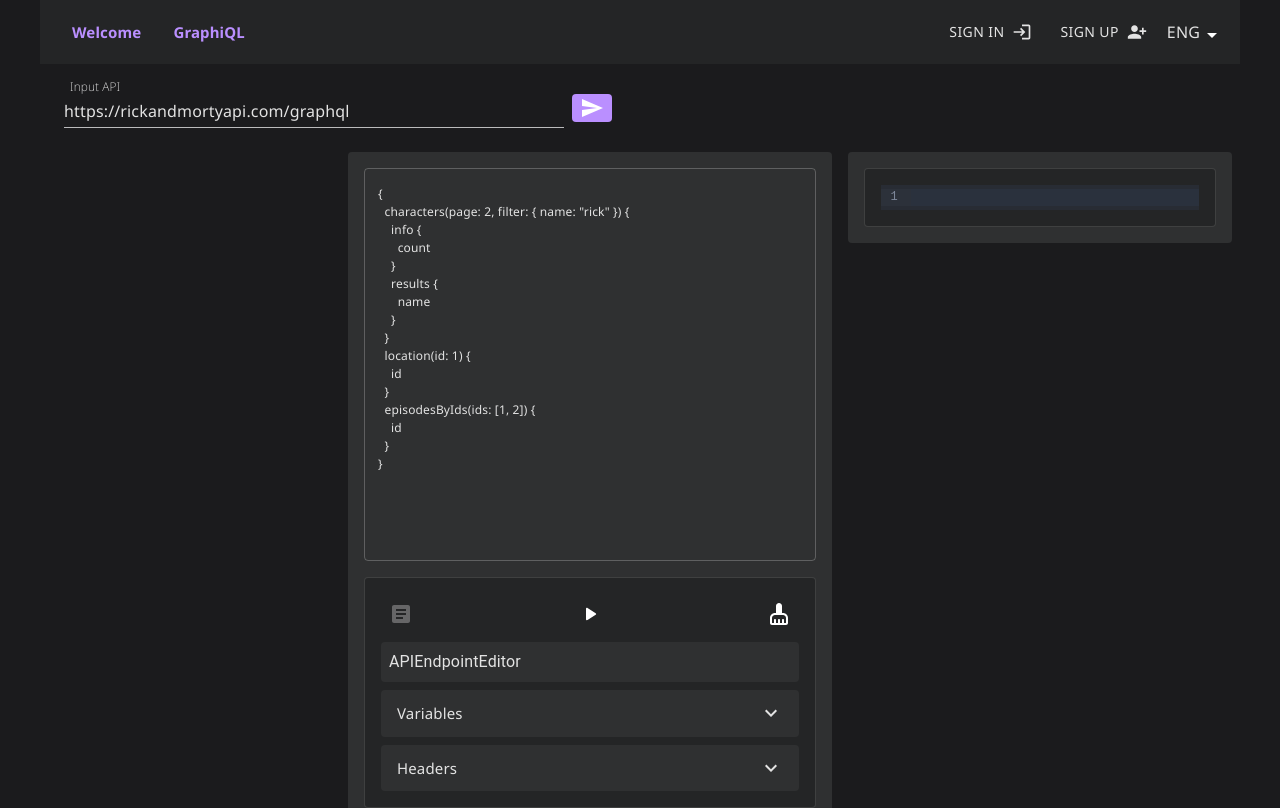
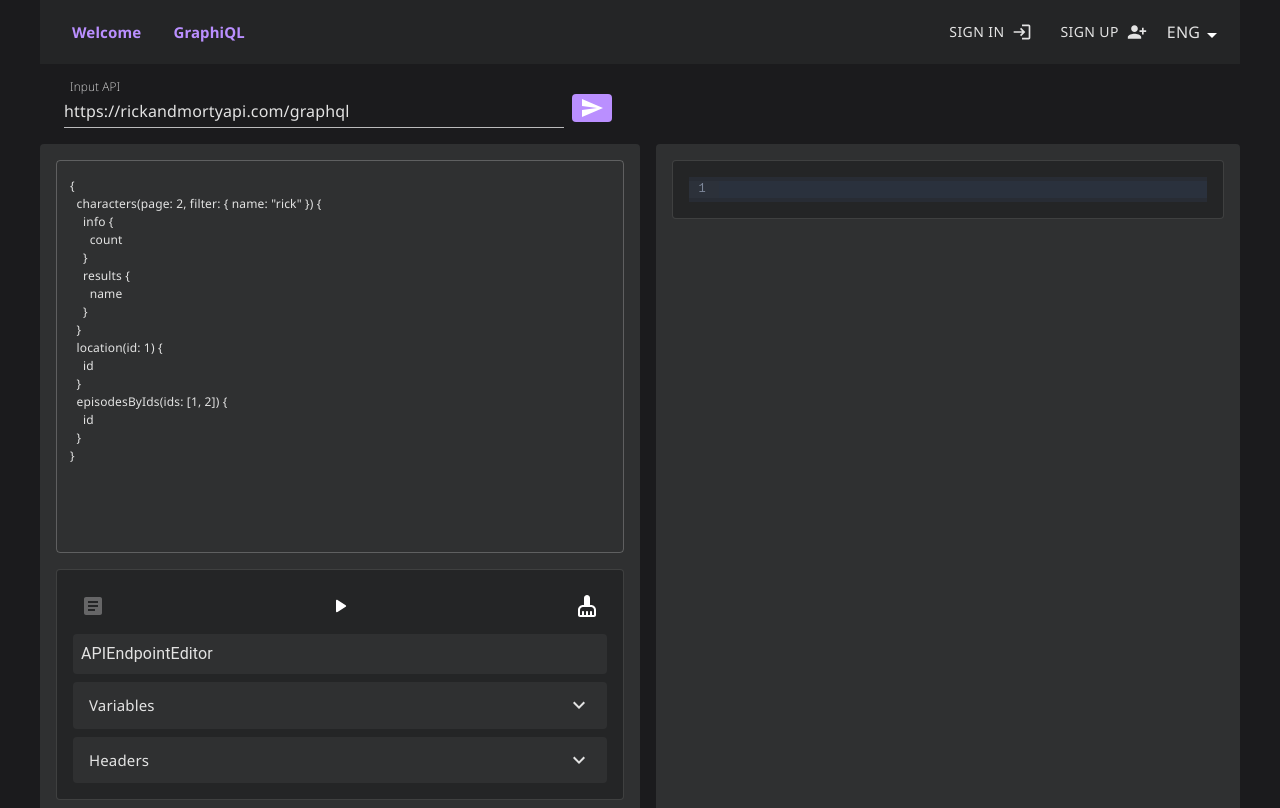
Before and after one commit to Ivan-Gav/graphiql-app, a React (Vite) app: page /graphiql in a window 1280 px wide. Shown: the top 808 px of the page. Built offline with nearby package versions, Linux system fonts and the light colour scheme; no server answers.

Commit message:
feat: add flexible desctop layout

```diff
--- a/src/components/DocumentationExplorer/DocumentationExplorer.tsx
+++ b/src/components/DocumentationExplorer/DocumentationExplorer.tsx
@@ -26,6 +26,7 @@ export default function DocumentationExplorer() {
     overflow: 'hidden',
     height: '100%',
     border: 'none',
+    minWidth: '380px',
   };
 
   if (isLoading) throw Promise.resolve('loading');
--- a/src/components/DocumentationExplorer/DrawerLeft.tsx
+++ b/src/components/DocumentationExplorer/DrawerLeft.tsx
@@ -1,5 +1,6 @@
 import { Drawer } from '@mui/material';
 import { useAppSelector } from 'src/hooks/redux';
+import { getDocState } from 'src/store/slice/DocSlice';
 
 const drawerWidth = '100%';
 
@@ -10,7 +11,7 @@ type DrawerProps = {
 
 export default function DrawerLeft(props: DrawerProps) {
   const { children, container } = props;
-  const { docsOpen } = useAppSelector((state) => state.docReducer);
+  const { docsOpen } = useAppSelector(getDocState);
 
   return (
     <Drawer
--- a/src/pages/GraphiQLPage/GraphiQLPage.tsx
+++ b/src/pages/GraphiQLPage/GraphiQLPage.tsx
@@ -5,6 +5,9 @@ import ResponseSection from '../../components/ResponseSection/ResponseSection';
 import InputApi from 'src/components/InputApi/InputApi';
 import { Suspense, lazy, useRef } from 'react';
 import DrawerLeft from 'src/components/DocumentationExplorer/DrawerLeft';
+import { useAppSelector } from 'src/hooks/redux';
+import { getDocState } from 'src/store/slice/DocSlice';
+// import theme from 'src/themes/theme';
 
 const DocumentationExplorer = lazy(
   () => import('../../components/DocumentationExplorer/DocumentationExplorer')
@@ -12,41 +15,44 @@ const DocumentationExplorer = lazy(
 
 export default function GraphiQLPage() {
   const contRef = useRef(null);
+  const { docsOpen } = useAppSelector(getDocState);
 
   return (
     <>
       <InputApi />
-      <Grid container justifyContent="space-between" sx={{ py: 2 }}>
-        <Grid item xs={3} p={1}>
+      <Grid container sx={{ py: 2 }}>
         <Grid
-            ref={contRef}
-            position="relative"
-            overflow="hidden"
-            height="100%"
+          item
+          xs={12}
+          display="grid"
+          gridTemplateColumns={docsOpen ? '380px 1fr 1fr' : '0 1fr 1fr'}
+          sx={{ transition: '.5s' }}
+          alignItems="stretch"
         >
+          <Grid container position="relative" ref={contRef} overflow="hidden">
             <DrawerLeft container={contRef.current}>
               <Suspense fallback={<h2>Loading schema...</h2>}>
                 <DocumentationExplorer />
               </Suspense>
             </DrawerLeft>
           </Grid>
-        </Grid>
-        <Grid item xs={5} sx={{ p: 1 }}>
-          <Paper sx={{ p: 1 }}>
-            <Grid container>
+
+          <Grid container overflow="auto" pl={docsOpen ? 2 : 0}>
+            <Paper sx={{ p: 1, width: '100%' }}>
               <Grid item xs={12} sx={{ p: 1 }}>
                 <RequestEditor />
               </Grid>
               <Grid item xs={12} sx={{ p: 1 }}>
                 <RequestMenu />
               </Grid>
-            </Grid>
             </Paper>
           </Grid>
-        <Grid item xs={4} sx={{ p: 1 }}>
-          <Paper sx={{ p: 2 }}>
+
+          <Grid container overflow="auto" pl={2}>
+            <Paper sx={{ p: 2, width: '100%' }}>
               <ResponseSection />
             </Paper>
+          </Grid>
         </Grid>
       </Grid>
     </>
```
Lines whose indentation alone changed are shown as unchanged.
